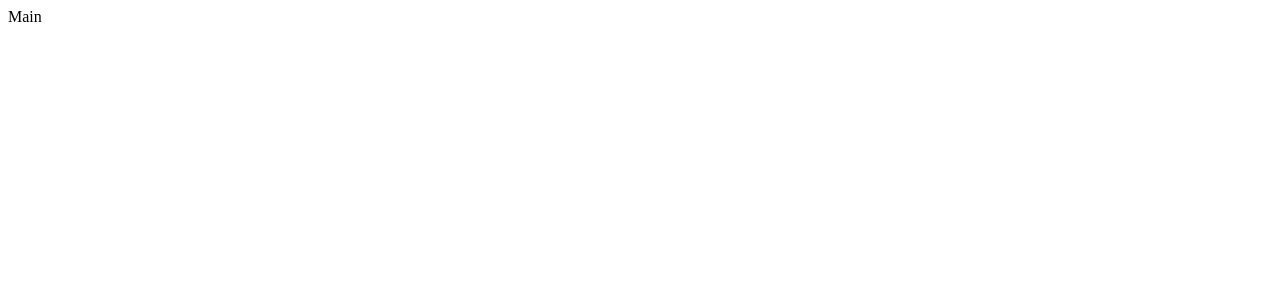
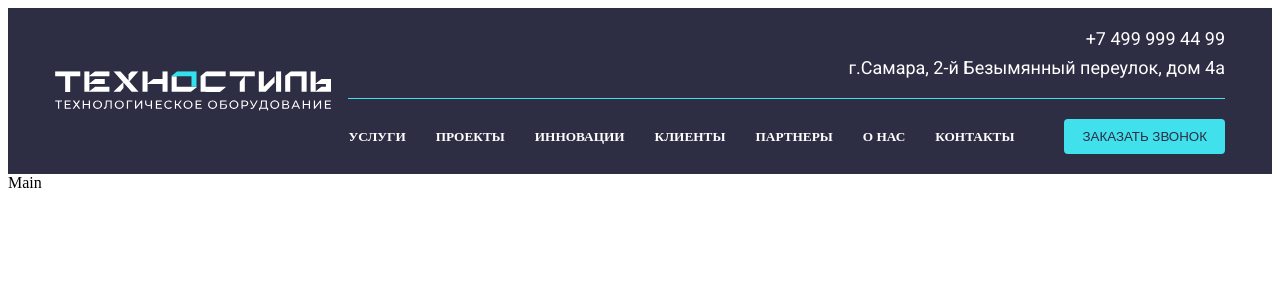
Before and after one commit to DesOnnit/techno, a React (Create React App) app: page / in a window 1280 px wide. Shown: the top 300 px of the page. Built offline with nearby package versions, Linux system fonts and the light colour scheme.

Commit message:
header done

```diff
--- a/src/App.js
+++ b/src/App.js
@@ -1,13 +1,18 @@
-import {BrowserRouter, Route, Routes} from "react-router-dom";
+import "./App.scss"
+import {Route, Routes} from "react-router-dom";
 import Main from "./pages/Main/Main";
+import Header from "./molecules/header/header";
+
+
 
 function App() {
   return (
-      <BrowserRouter>
-        <Routes>
-          <Route path="/" element={<Main />}></Route>
-        </Routes>
-      </BrowserRouter>
+          <div className="App">
+              <Header/>
+              <Routes>
+                  <Route path="/" element={<Main />}></Route>
+              </Routes>
+          </div>
   );
 }
 
--- a/src/App.scss
+++ b/src/App.scss
@@ -1,5 +1,10 @@
 @import url(./fonts/fonts.scss);
 .App{
+    *{
+        margin: 0;
+        padding: 0;
+        box-sizing: border-box;
+    }
     h1{
         font-family: "Avenir Next";
         font-size: 70px;
--- /dev/null
+++ b/src/atoms/Button/Button.js
@@ -0,0 +1,10 @@
+import React from 'react';
+import "./Button.scss"
+
+const Button = (props) => {
+    return (
+        <button className="button">{props.name}</button>
+    );
+};
+
+export default Button;
--- /dev/null
+++ b/src/atoms/Button/Button.scss
@@ -0,0 +1,7 @@
+.button{
+  padding: 10px 18px;
+  background-color: #40E1EC;
+  color: #2D2E43;
+  border-radius: 4px;
+  border: none;
+}
--- a/src/atoms/Link/Link.js
+++ b/src/atoms/Link/Link.js
@@ -4,7 +4,7 @@ export default function LinkMenu(props) {
     return (
         <div className="link">
             <NavLink className={({ isActive }) => (isActive && props.active ? "link__text_active" : "link__text")} to={props.item.link}>
-                {props.item.title}
+                <h5>{props.item.title}</h5>
             </NavLink>
         </div>
     )
--- a/src/atoms/Link/Link.scss
+++ b/src/atoms/Link/Link.scss
@@ -1,5 +1,8 @@
 .link{
     &__text{
+        color: white;
+        text-transform: uppercase;
+        text-decoration: none;
         &_active{
 
         }
--- a/src/index.js
+++ b/src/index.js
@@ -1,9 +1,12 @@
 import React from 'react';
 import ReactDOM from 'react-dom/client';
+import {BrowserRouter} from "react-router-dom";
 import App from './App';
 const root = ReactDOM.createRoot(document.getElementById('root'));
 root.render(
   <React.StrictMode>
-    <App />
+      <BrowserRouter>
+          <App />
+      </BrowserRouter>
   </React.StrictMode>
 );
--- /dev/null
+++ b/src/molecules/header/header.js
@@ -0,0 +1,64 @@
+import "./header.scss"
+import React, {useState} from 'react';
+import {Link} from "react-router-dom";
+import {links} from "../../constants";
+import LinkMenu from "../../atoms/Link/Link";
+import Logo from "./logo.svg"
+import Button from "../../atoms/Button/Button";
+import close from "./imgs/menu_burger.svg"
+
+const Header = () => {
+    const [isMobileMenuVisible, setIsMobileMenuVisible] = useState(false)
+    return (
+        <div className="header-container">
+            <div className="header">
+                <div className="mobileMenuBurger" onClick={()=>setIsMobileMenuVisible(true)}>
+                    <div className="mobileMenuBurger__item"></div>
+                    <div className="mobileMenuBurger__item"></div>
+                    <div className="mobileMenuBurger__item"></div>
+                </div>
+                <img className="header__logo" src={Logo} alt=""/>
+                <div className="content">
+                    <div className="contacts">
+                        <Link className="contacts__phone" to="84999994499" type="tel"><p>+7 499 999 44 99</p></Link>
+                        <p className="contacts__address">г.Самара, 2-й Безымянный переулок, дом 4а</p>
+                    </div>
+                    <div className="content__line"></div>
+                    <div className="navbar">
+                        <div className="navbar__links">
+                            {links.map((link) =>
+                                <div className="navbar__links_item">
+                                    <LinkMenu item={link}/>
+                                </div>
+                            )}
+                        </div>
+                        <Button name={"ЗАКАЗАТЬ ЗВОНОК"}/>
+                    </div>
+                </div>
+
+            </div>
+                    <div className={isMobileMenuVisible?"mobileMenu-container":"mobileMenu-container mobileMenu-container-closed"}>
+                        <div className={isMobileMenuVisible?"mobileMenu":"mobileMenu-closed"}>
+                            <img src={close} alt="" onClick={()=>setIsMobileMenuVisible(false)} className="mobileMenu__close"/>
+                            <div className="mobileMenu-navbar">
+                                <div className="mobileMenu-navbar__links">
+                                    {links.map((link) =>
+                                        <div className="mobileMenu-navbar__links_item">
+                                            <LinkMenu item={link}/>
+                                        </div>
+                                    )}
+                                </div>
+                                <div className="mobileMenu-contacts">
+                                    <a className="mobileMenu-contacts-phone" href="tel:+74999994499" type="tel"><p className="mobileMenu-contacts-phone__description">+7 499 999 44 99</p></a>
+                                    <p className="mobileMenu-contacts__address">г.Самара, 2-й Безымянный переулок, дом 4а</p>
+                                    <p className="mobileMenu-contacts__email">info@techostil.ru</p>
+                                </div>
+                                <Button name={"ЗАКАЗАТЬ ЗВОНОК"}/>
+                            </div>
+                        </div>
+                    </div>
+        </div>
+    );
+};
+
+export default Header;
--- /dev/null
+++ b/src/molecules/header/header.scss
@@ -0,0 +1,244 @@
+.header-container{
+  background-color: #2D2E43;
+  .header{
+    max-width: 1440px;
+    margin: 0 auto;
+    padding: 20px 0;
+    display: flex;
+    justify-content: space-between;
+    .mobileMenuBurger{
+      margin-right: 15px;
+      align-self: center;
+      width: 30px;
+      height: 100px;
+      display: none;
+      flex-direction: column;
+      justify-content: center;
+      &__item{
+        margin-top: 10px;
+        width: 30px;
+        height: 2px;
+        background-color: #40E1EC;
+        &:first-child{
+          margin-top: 0;
+        }
+      }
+    }
+    &__logo{
+
+    }
+    .content{
+      display: flex;
+      flex-direction: column;
+      .contacts{
+        align-self: end;
+        display: flex;
+        flex-direction: column;
+        &__phone{
+          color: white;
+          text-decoration: none;
+          align-self: end;
+        }
+        &__address{
+          margin-top: 8px;
+          text-decoration: none;
+          color: white;
+        }
+      }
+      &__line{
+        margin-top: 20px;
+        width: 100%;
+        height: 1px;
+        background-color: #40E1EC;
+      }
+      .navbar{
+        margin-top: 20px;
+        display: flex;
+        &__links{
+          margin-right: 50px;
+          display: flex;
+          align-items: center;
+          &_item{
+            margin-left: 30px;
+            &:first-child{
+              margin-left: 0;
+            }
+          }
+        }
+      }
+    }
+
+  }
+  .mobileMenu-container{
+    top: 0;
+    right: 0;
+    left: 0;
+    bottom: 0;
+    position: absolute;
+    background: rgba(0,0,0,0.5);
+    &-closed{
+      opacity: 0;
+      pointer-events: none;
+      .mobileMenu {
+        max-width: 400px;
+        padding: 50px;
+        top: 0;
+        background-color: #2D2E43;
+        &-closed {
+          animation: mobileMenuAnimationClose 0.5s ease;
+        }
+      }
+    }
+    .mobileMenu{
+      animation: mobileMenuAnimationOpen 0.5s ease;
+      max-width: 400px;
+      padding: 50px;
+      top: 0;
+      background-color: #2D2E43;
+      &-closed{
+        animation: mobileMenuAnimationClose 0.5s ease;
+      }
+      &__close{
+        top: 35px;
+        left: 350px;
+        position: absolute;
+        margin-right: 20px;
+      }
+      &-navbar{
+
+        &__links{
+          &_item{
+            margin-top: 10px;
+          }
+        }
+      }
+      &-contacts{
+        margin-bottom: 10px;
+        margin-top: 5px;
+        display: flex;
+        flex-direction: column;
+        &-phone{
+          &__description{
+            font-weight: 300;
+          }
+          margin-top: 5px;
+          color: white;
+          text-decoration: none;
+        }
+        &__address{
+          font-weight: 300;
+          margin-top: 5px;
+          text-decoration: none;
+          color: white;
+        }
+        &__email{
+          font-weight: 300;
+          margin-top: 5px;
+          text-decoration: none;
+          color: white;
+        }
+      }
+    }
+  }
+  @keyframes mobileMenuAnimationOpen {
+    0%{
+      transform: translate(-100%);
+      opacity: 0;
+    }
+    100%{
+      opacity: 1;
+      transform: translate(0%);
+    }
+  }
+  @keyframes mobileMenuAnimationClose {
+    0%{
+      opacity: 1;
+      transform: translate(0%);
+    }
+    100%{
+      opacity: 0;
+      transform: translate(-100%);
+    }
+  }
+  @media (min-width: 1440px) and (max-width: 1560px){
+    .header{
+      max-width: 1290px;
+    }
+  }
+  @media (min-width: 1280px) and (max-width: 1439px){
+    .header{
+      max-width: 1170px;
+      &__logo{
+        max-width: 276px;
+      }
+      .navbar{
+        &__links{
+          margin-right: 32px;
+          &_item{
+            margin-left: 25px;
+          }
+        }
+      }
+    }
+  }
+  @media (min-width: 1024px) and (max-width: 1279px){
+    .header{
+      justify-content: start;
+      max-width: 940px;
+      .mobileMenuBurger{
+        display: flex;
+      }
+      &__logo{
+        max-width: 200px;
+      }
+      .content{
+        display: none;
+      }
+    }
+  }
+  @media (min-width: 768px) and (max-width: 1023px){
+    .header{
+      justify-content: start;
+      max-width: 640px;
+      .mobileMenuBurger{
+        display: flex;
+      }
+      &__logo{
+        max-width: 200px;
+      }
+      .content{
+        display: none;
+      }
+    }
+  }
+  @media (min-width: 560px) and (max-width: 767px){
+    .header{
+      justify-content: start;
+      max-width: 525px;
+      .mobileMenuBurger{
+        display: flex;
+      }
+      &__logo{
+        max-width: 200px;
+      }
+      .content{
+        display: none;
+      }
+    }
+  }
+  @media (min-width: 375px) and (max-width: 559px){
+    .header{
+      justify-content: start;
+      max-width: 335px;
+      .mobileMenuBurger{
+        display: flex;
+      }
+      &__logo{
+        max-width: 200px;
+      }
+      .content{
+        display: none;
+      }
+    }
+  }
+}
```
Also changed, not shown: src/molecules/header/imgs/menu_burger.svg (added), src/molecules/header/logo.svg (added).
